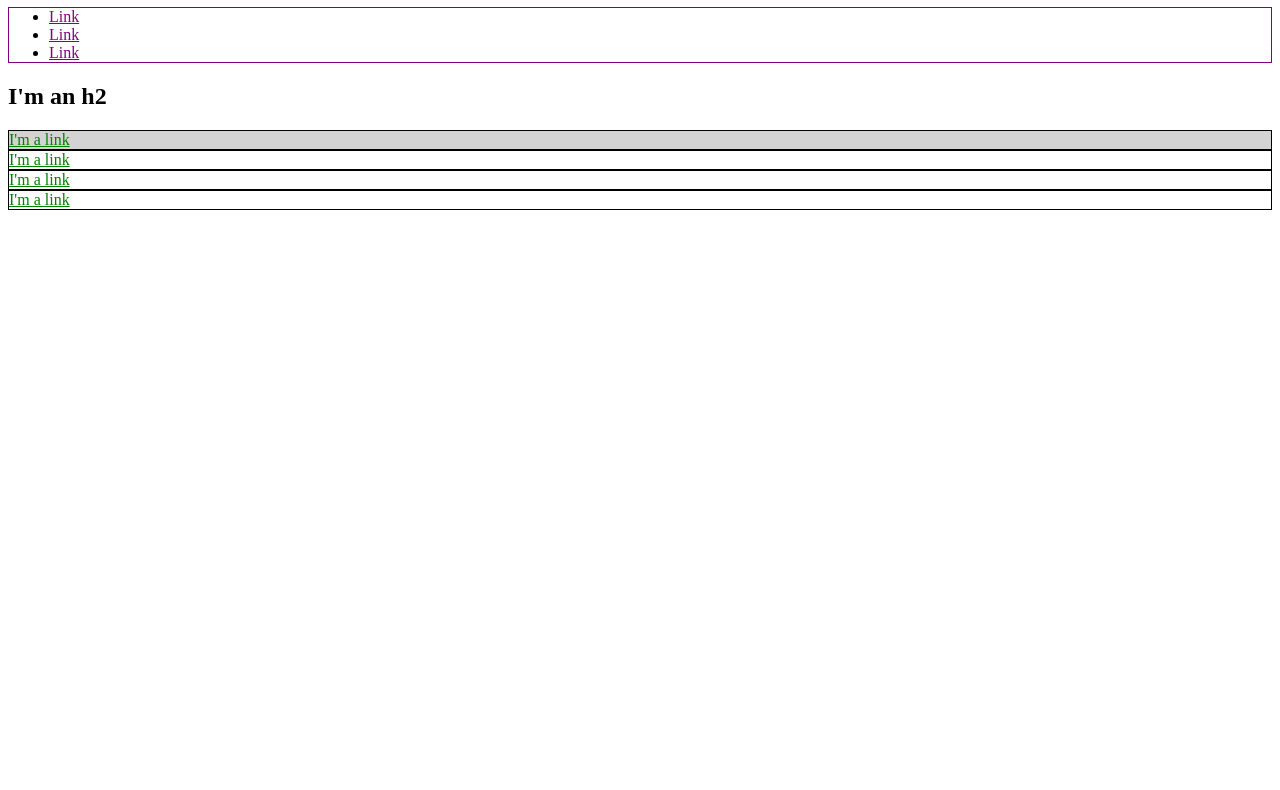
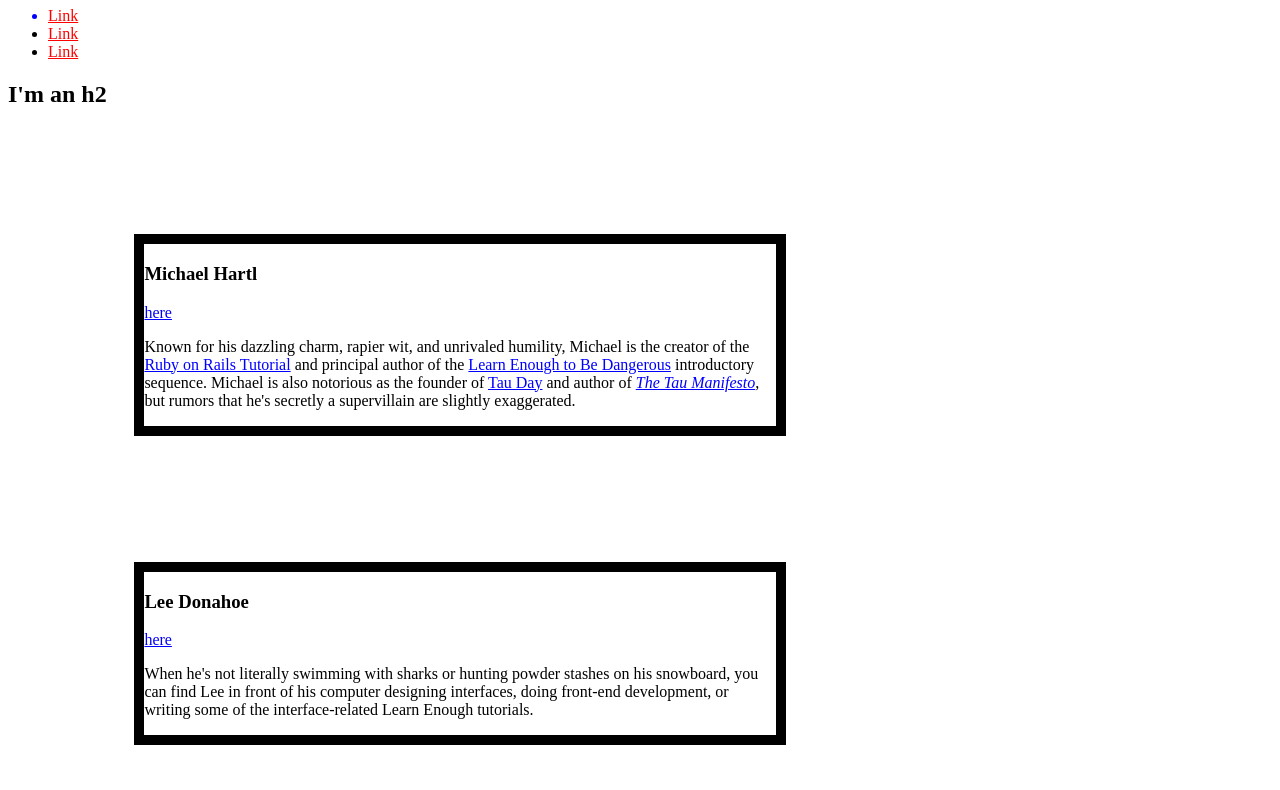
Before and after one commit to brandonwhited/brandonwhited.github.io, a plain HTML site: page index.html in a window 1280 px wide. Shown: the part 73-863 px from the top of the page. Before the commit the page ends 800 px from the top, so only its background shows below. Drawn offline with Linux system fonts and the light colour scheme.

Commit message:
latest work update to remote

```diff
--- a/index.html
+++ b/index.html
@@ -4,34 +4,36 @@
     <title>Test Page: Don't Panic</title>
     <meta charset="utf-8">
     <style>
+      /* GLOBAL STYLES */
+      body {
+        height: 800px;
+      }
       a {
-        color: red;
+        color: #ff0000;
       }
-      div {
-        border: 1px solid black;
+      /* SOCIAL STYLES */
+      .social-link {
+        color: #0000ff;
       }
 
-      .ULTEST {
-        border: 1px solid purple;
+      /* BIO STYLES */
+      .bio-box {
+        border: 10px solid #000000;
+        width: 50%;
+        margin: 10%;
       }
-      .ULTEST a {
-        color: purple;
+      .bio-copy a {
+        color: #0000ff;
       }
-      #exec-bio {
-        background-color: lightgrey;
-      }
-      div.bio-box {
-        border: 1px solid black;
-      }
-      .bio-box a {
-        color: green;
-      }
+      /* html{
+        background-color: red;
+      } */
     </style>
   </head>
   <body>
-    <h1>I'm an h1</h1>
-    <ul class="ULTEST">
-      <li>
+    <h1 class="social-link">I'm an h1</h1>
+    <ul >
+      <li class="social-link">
         <a href="https://example.com/">Link</a>
       </li>
       <li>
@@ -42,17 +44,54 @@
       </li>
     </ul>
     <h2>I'm an h2</h2>
-    <div id="exec-bio" class="bio-box">
-      <a href="https://example.com/">I'm a link</a>
+    <div class="bio-box">
+      <h3>Michael Hartl</h3>
+      <a href="https://twitter.com/mhartl" class="social-link">here</a>
+      <div class="bio-copy">
+        <p>
+          Known for his dazzling charm, rapier wit, and unrivaled humility,
+          Michael is the creator of the
+          <a href="https://www.railstutorial.org/">Ruby on Rails
+          Tutorial</a> and principal author of the
+          <a href="https://learnenough.com/">
+          Learn Enough to Be Dangerous</a> introductory sequence. Michael
+          is also notorious as the founder of
+          <a href="http://tauday.com/">Tau Day</a> and author of
+          <a href="http://tauday.com/tau-manifesto"><em>The Tau
+          Manifesto</em></a>, but rumors that he's secretly a supervillain
+          are slightly exaggerated.
+        </p>
+      </div>
     </div>
     <div class="bio-box">
-      <a href="https://example.com/">I'm a link</a>
+      <h3>Lee Donahoe</h3>
+      <a href="https://twitter.com/leedonahoe" class="social-link">here</a>
+      <div class="bio-copy">
+        <p>
+          When he's not literally swimming with sharks or hunting powder
+          stashes on his snowboard, you can find Lee in front of his computer
+          designing interfaces, doing front-end development, or writing some of
+          the interface-related Learn Enough tutorials.
+        </p>
+      </div>
     </div>
     <div class="bio-box">
-      <a href="https://example.com/">I'm a link</a>
+      <h3>Nick Merwin</h3>
+      <a href="https://twitter.com/nickmerwin" class="social-link">here</a>
+      <div class="bio-copy">
+        <p>
+          You may have seen him shredding guitar live with Capital Cities on
+          Jimmy Kimmel, Conan, or The Ellen Show, but rest assured Nick is a
+          true nerd at heart. He's just as happy shredding well-spec'd lines
+          of code from a tour bus as he is from his kitchen table.
+        </p>
+      </div>
     </div>
     <div class="bio-box">
-      <a href="https://example.com/">I'm a link</a>
+      <h3>??</h3>
+      <p>
+        The Future
+      </p>
     </div>
   </body>
 </html>
```
